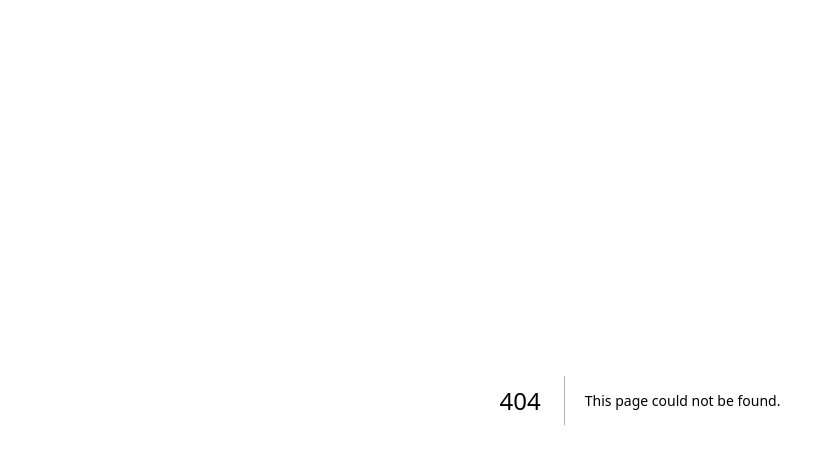
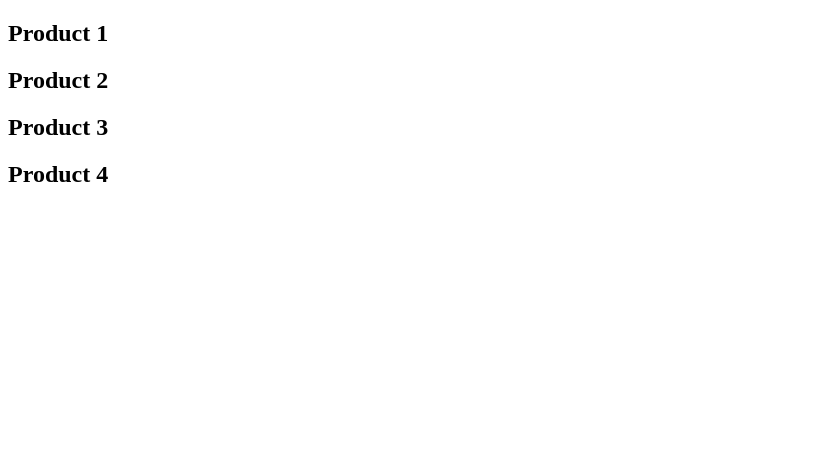
Before and after one commit to jitendrasuthar1998/learn-nextjs, a Next.js app: page /products in a window 1280 px wide. Before the commit this address had no page. Shown: the top 464 px of the page, without its empty margins (0-835 px from the left). Built offline with nearby package versions, Linux system fonts and the light colour scheme.

Commit message:
learnt dynamic routes

```diff
--- /dev/null
+++ b/src/app/products/page.tsx
@@ -0,0 +1,10 @@
+export default function ProductList(){
+    return(
+        <>
+        <h2>Product 1</h2>
+        <h2>Product 2</h2>
+        <h2>Product 3</h2>
+        <h2>Product 4</h2>
+        </>
+    )
+}
```
Also changed, not shown: src/app/products/[productId]/page.tsx (added, +7 -0 lines), 1 other file (tests, documents, lock files or other folders).
